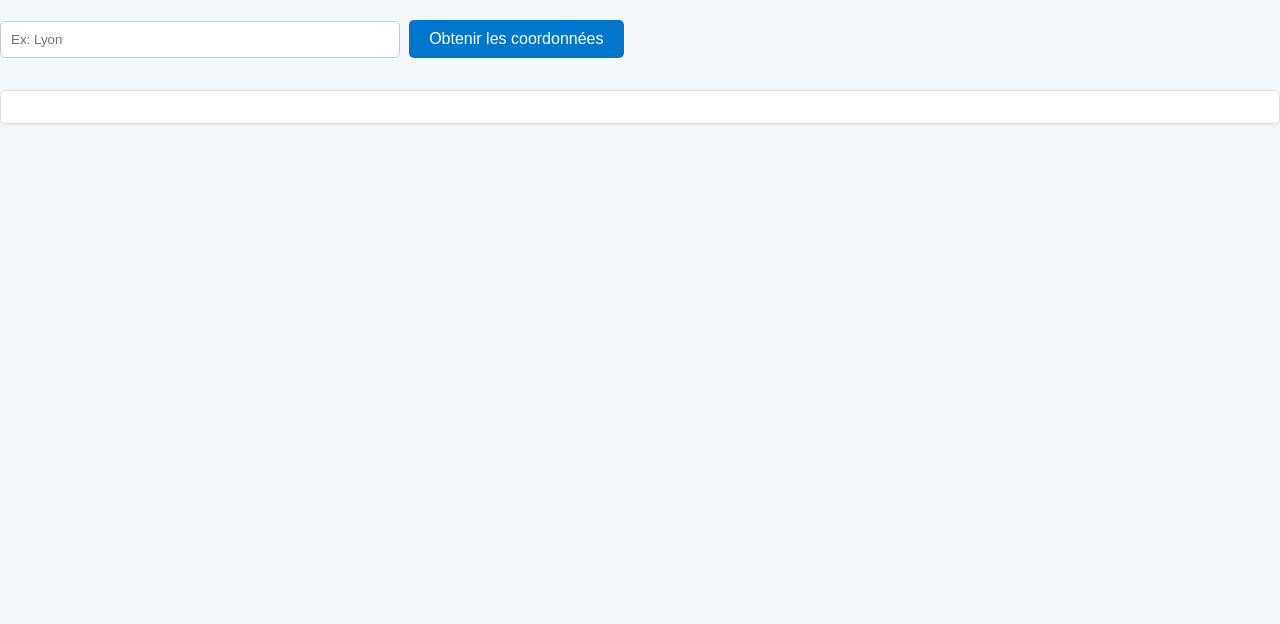
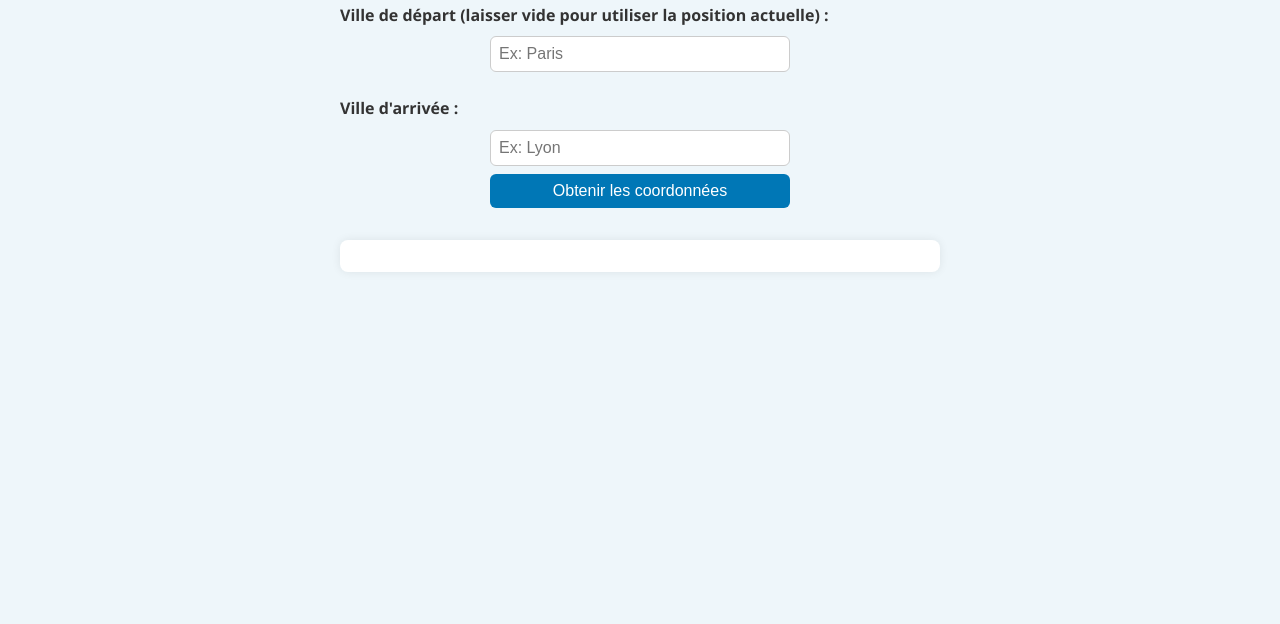
Before and after one commit to adubus/tools, a plain HTML site: page gps.html in a window 1280 px wide. Shown: the part 176-800 px from the top of the page. Drawn offline with Linux system fonts and the light colour scheme.

Commit message:
Update style.css

```diff
--- a/style.css
+++ b/style.css
@@ -1,81 +1,74 @@
-/* Base */
 body {
-  font-family: 'Segoe UI', Tahoma, sans-serif;
-  margin: 0;
-  padding: 0;
-  background-color: #f5f9fc;
-  color: #212529;
+  font-family: 'Segoe UI', Tahoma, Geneva, Verdana, sans-serif;
+  background-color: #eef6fa;
+  color: #333;
+  max-width: 600px;
+  margin: 0 auto;
+  padding: 2em 1em;
+  line-height: 1.6;
 }
 
-/* Container principal */
-.container {
-  max-width: 800px;
-  margin: auto;
-  padding: 2rem;
+h1, h2 {
+  text-align: center;
+  color: #005a87;
+  margin-bottom: 1em;
 }
 
-/* Titres */
-h1, h2 {
-  color: #0077cc;
-  margin-bottom: 1rem;
-  text-align: center;
+label {
+  font-weight: bold;
+  display: block;
+  margin-top: 1.5em;
 }
 
-/* Paragraphes */
-p {
-  margin: 0.5rem 0;
+input, button {
+  font-size: 1em;
+  padding: 0.5em;
+  width: 100%;
+  max-width: 300px;
+  margin: 0.5em auto;
+  display: block;
+  box-sizing: border-box;
+  border: 1px solid #ccc;
+  border-radius: 6px;
+  background-color: #fff;
 }
 
-/* Inputs */
-input[type="text"],
-input[type="number"],
-input[type="date"] {
-  width: 100%;
-  max-width: 400px;
-  padding: 10px;
-  margin: 0.5rem 0 1rem 0;
-  border: 1px solid #ccc;
-  border-radius: 5px;
-  box-sizing: border-box;
-}
-
-/* Boutons */
 button {
-  background-color: #0077cc;
+  background-color: #0077b6;
   color: white;
   border: none;
-  padding: 10px 20px;
-  margin: 5px;
-  border-radius: 5px;
-  font-size: 1rem;
+  transition: background-color 0.3s ease;
   cursor: pointer;
-  transition: background-color 0.3s ease;
 }
 
 button:hover {
-  background-color: #005fa3;
+  background-color: #005f8a;
 }
 
-/* Résultats ou affichage de données */
-.result,
-.output {
+#result, .content-box {
+  margin-top: 2em;
+  padding: 1em;
   background-color: #ffffff;
-  border: 1px solid #ddd;
-  border-radius: 5px;
-  padding: 1rem;
-  margin-top: 1rem;
-  box-shadow: 0 2px 5px rgba(0,0,0,0.05);
+  border-radius: 8px;
+  box-shadow: 0 0 10px rgba(0,0,0,0.08);
 }
 
-/* Liens retour */
-.back-link {
-  display: inline-block;
-  margin-top: 1.5rem;
-  text-decoration: none;
-  color: #0077cc;
-  font-weight: bold;
+ul {
+  padding-left: 1.2em;
 }
 
-.back-link:hover {
-  text-decoration: underline;
+a.button-link {
+  display: inline-block;
+  text-decoration: none;
+  background-color: #0077b6;
+  color: white;
+  padding: 0.5em 1em;
+  border-radius: 6px;
+  margin: 1em auto;
+  text-align: center;
+  max-width: 200px;
 }
+
+a.button-link:hover {
+  background-color: #005f8a;
+}
```
